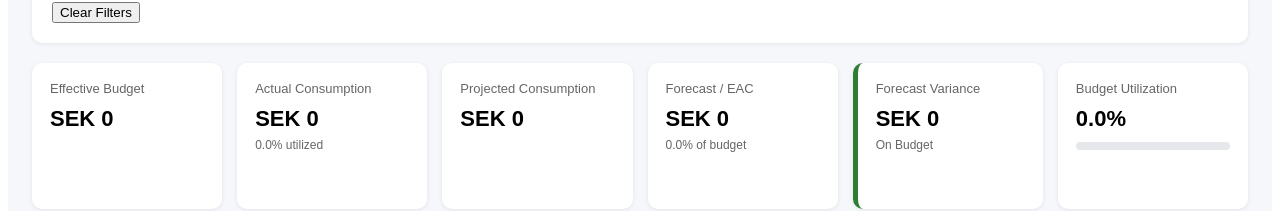
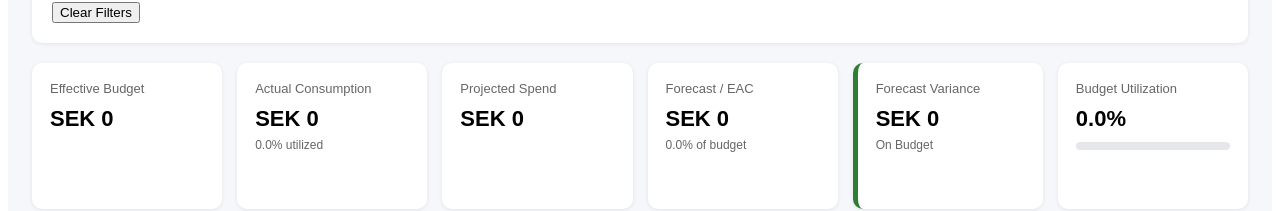
Before and after one commit to pinaki-GH/budget-tracker, a Next.js app: page /executive-summary in a window 1280 px wide. Shown: the part 335-546 px from the top of the page. Built offline with nearby package versions, Linux system fonts and the light colour scheme.

Commit message:
Update page.js

```diff
--- a/app/executive-summary/page.js
+++ b/app/executive-summary/page.js
@@ -2181,7 +2181,7 @@ export default function ExecutiveSummary() {
         />
 
         <KPI
-          title="Projected Consumption"
+          title="Projected Spend"
           value={formatCurrency(
             totalProjectionSEK
           )}
```
